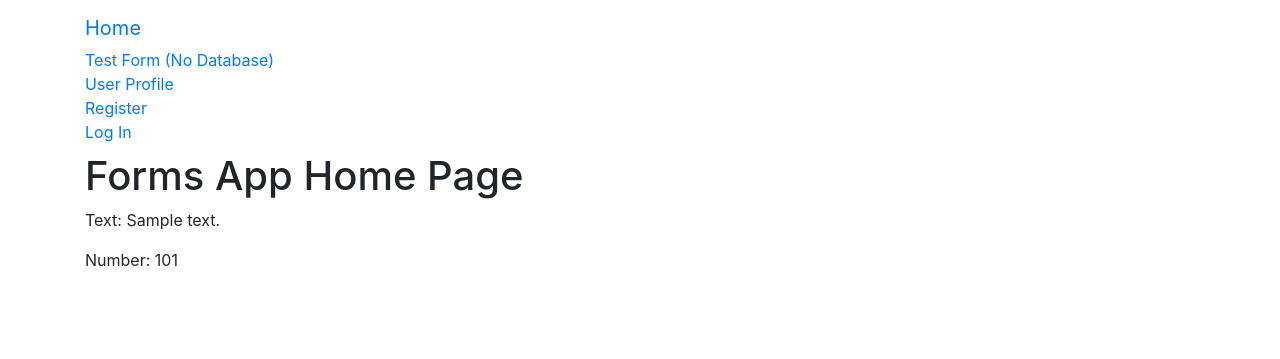
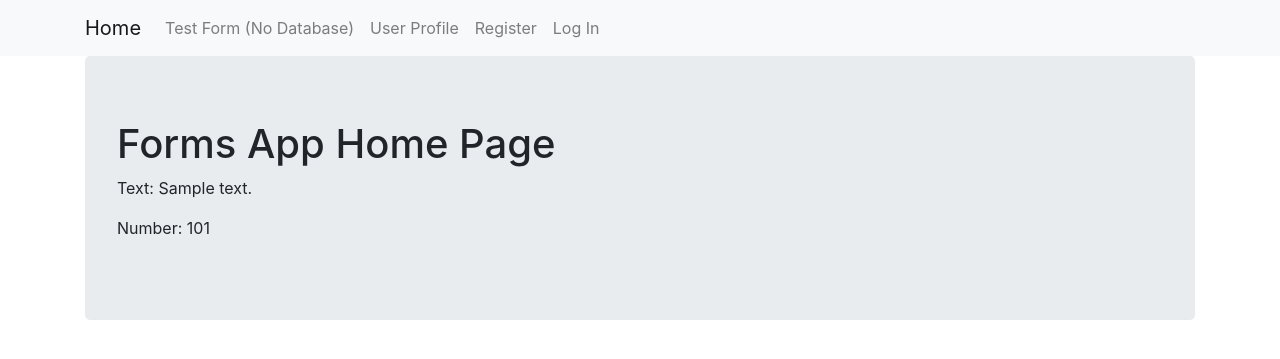
Before and after one commit to misc-python/django_review, a Django app: template django_forms/forms_project/templates/forms_app/index.html in a window 1280 px wide. Shown: the top 359 px of the page. Run offline with Django 3.2, Linux system fonts and the light colour scheme; the template is opened without the code that fills it: most values are stand-ins (such as "Sample title", 1, 10 or a date in 2020); some libraries are stand-ins or nearby versions.

Commit message:
bootstrap on navbar

```diff
--- a/django_forms/forms_project/forms_app/views.py
+++ b/django_forms/forms_project/forms_app/views.py
@@ -24,7 +24,7 @@ def show_topic(request):
     topic = Topic.objects.all()
     topic_dict = {'topic': topic}
 
-    return render(request, 'forms_app/show_forms.html', context=topic_dict)
+    return render(request, 'forms_app/show_topics.html', context=topic_dict)
 
 
 def testform_view(request):
--- a/django_forms/forms_project/templates/forms_app/base.html
+++ b/django_forms/forms_project/templates/forms_app/base.html
@@ -10,23 +10,23 @@
   </head>
 
   <body>
-    <nav class="navbar navbar-default navbar-static-top">
+    <nav class="navbar navbar-expand-lg navbar-light bg-light">
       <div class="container">
         <ul class="nav navbar-nav">
-          <li><a class="navbar-brand" href="{% url 'home' %}">Home</a></li>
-          <li><a class="navbar-link" href="{% url 'test forms' %}">Test Form (No Database)</a></li>
-          <li><a class="navbar-link" href="{% url 'user profile' %}">User Profile</a></li>
+          <li class="nav-item"><a class="navbar-brand" href="{% url 'home' %}">Home</a></li>
+          <li><a class="nav-link" href="{% url 'test forms' %}">Test Form (No Database)</a></li>
+          <li><a class="nav-link" href="{% url 'user profile' %}">User Profile</a></li>
 
           {% if user.is_superuser %}
-            <li><a class="navbar-link" href="{% url 'admin:index' %}">Django Admin</a></li>
+            <li><a class="nav-link" href="{% url 'admin:index' %}">Django Admin</a></li>
           {% endif %}
 
           {% if user.is_authenticated %}
-            <li><a class="navbar-link" href="{% url 'show topic' %}">Show "Topic"</a></li>
-            <li><a class="navbar-link" href="{% url 'logout' %}">Log Out</a></li>
+            <li><a class="nav-link" href="{% url 'show topic' %}">Show "Topic"</a></li>
+            <li><a class="nav-link" href="{% url 'logout' %}">Log Out</a></li>
           {% else %}
-            <li><a class="navbar-link" href="{% url 'register' %}">Register</a></li>
-            <li><a class="navbar-link" href="{% url 'login' %}">Log In</a></li>
+            <li><a class="nav-link" href="{% url 'register' %}">Register</a></li>
+            <li><a class="nav-link" href="{% url 'login' %}">Log In</a></li>
 
           {% endif %}
         </ul>
--- a/django_forms/forms_project/templates/forms_app/index.html
+++ b/django_forms/forms_project/templates/forms_app/index.html
@@ -2,9 +2,11 @@
 {% load staticfiles %}
 
 {% block body_block %}
+  <div class="jumbotron">
     <h1>Forms App Home Page</h1>
 
     <p> Text: {{ text | cut:'django' }} </p>
     <p> Number: {{ number | add:100 }} </p>
+  </div>
 
 {% endblock %}
--- a/django_forms/forms_project/templates/forms_app/show_forms.html
+++ b/django_forms/forms_project/templates/forms_app/show_topics.html
@@ -2,6 +2,7 @@
 {% load staticfiles %}
 
 {% block body_block%}
+  <div class="jumbotron">
     <h1>Topic Data:</h1>
     {% if topic%}
     {% for what in topic %}
@@ -12,4 +13,5 @@
 
     {% endfor %}
     {% endif %}
+  </div>
 {% endblock %}
--- a/django_forms/forms_project/templates/forms_app/testforms.html
+++ b/django_forms/forms_project/templates/forms_app/testforms.html
@@ -2,6 +2,7 @@
 {% load staticfiles %}
 
 {% block body_block %}
+  <div class="jumbotron">
     <h1>Input Test Forms Here (Not Linked To Database)</h1>
     <form method="POST">
       {{ form.as_p }}
@@ -9,5 +10,6 @@
       {% csrf_token %}
       <input type="submit" value="Submit">
     </form>
+  </div>
 
 {% endblock %}
--- a/django_forms/forms_project/templates/forms_app/userform.html
+++ b/django_forms/forms_project/templates/forms_app/userform.html
@@ -2,6 +2,7 @@
 {% load staticfiles%}
 
 {% block body_block %}
+  <div class="jumbotron">
     <h1>UserProfile Form</h1>
     <form method="POST">
       {{ form.as_p }}
@@ -10,5 +11,6 @@
       <input type="submit" value="Submit">
     </form>
 
+  </div>
 
 {% endblock %}
```
Also changed, not shown: django_forms/forms_project/db.sqlite3.
